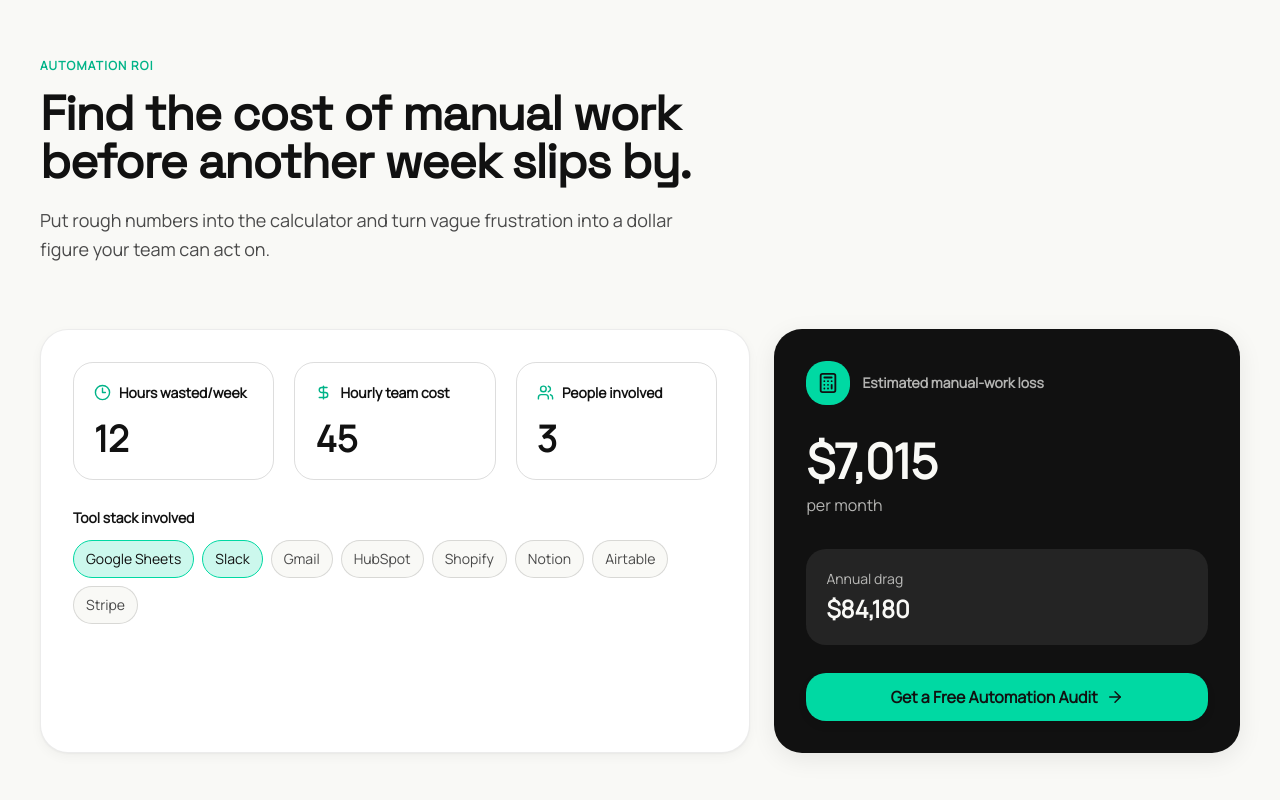
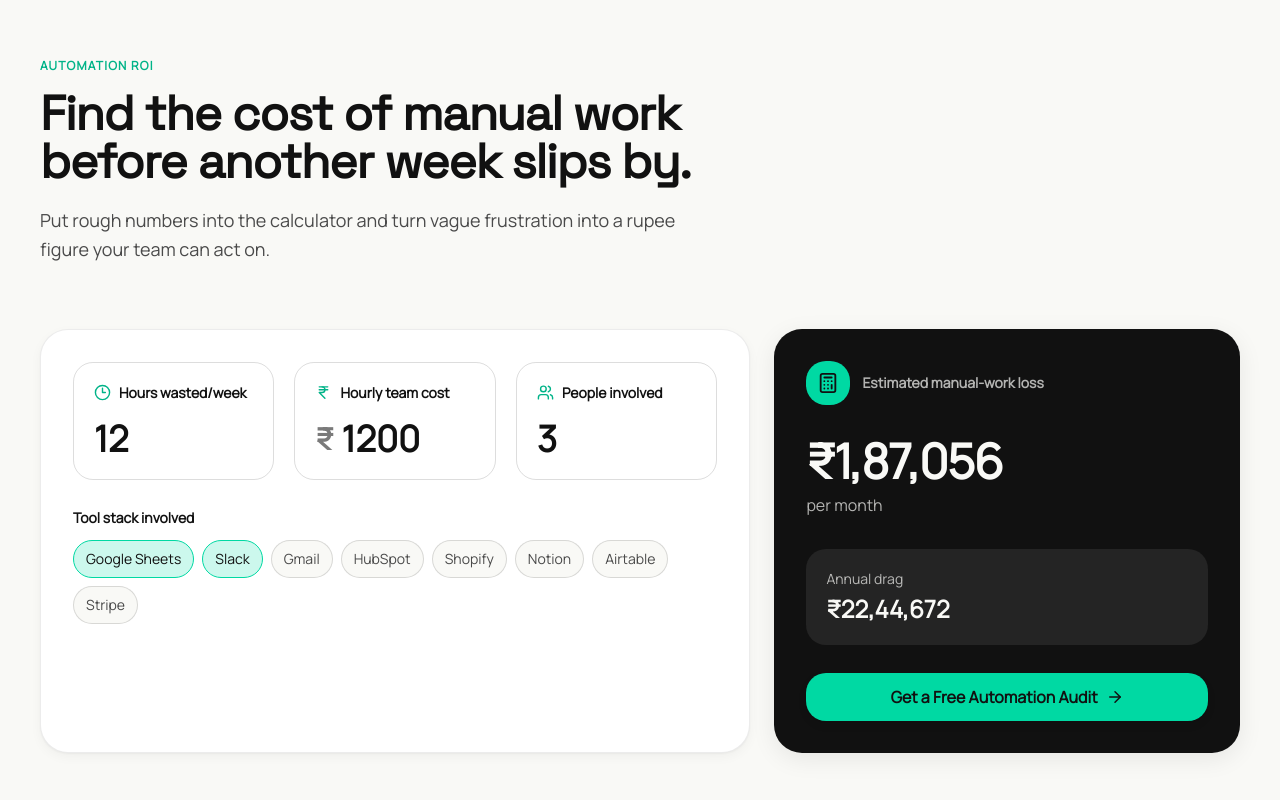
Before and after one commit to khushalchandpa7/khushal-automation-agency, a React (Vite) app in the folder frontend/: page / in a window 1280 px wide. Shown: the part 1900-2700 px from the top of the page. Built offline with nearby package versions, Linux system fonts and the light colour scheme; no server answers.

Commit message:
Polish KA experience with INR ROI and dark glass

```diff
--- a/frontend/src/components/layout/Nav.jsx
+++ b/frontend/src/components/layout/Nav.jsx
@@ -16,8 +16,7 @@ const links = [
   { href: "#audit-quiz", label: "Audit", Icon: ClipboardCheck },
 ];
 
-const glassPill =
-  "bg-panel-base/[0.07] backdrop-blur-xl border border-surface-strong shadow-[inset_0_1px_0_rgba(255,255,255,0.7),0_8px_32px_rgba(17,17,17,0.07)]";
+const glassPill = "glass-pill";
 
 function getInitialTheme() {
   if (typeof document === "undefined") {
@@ -145,8 +144,7 @@ function Nav() {
           style={{
             left: "50%",
             transform: "translate(-50%, -50%)",
-            background:
-              "radial-gradient(circle, rgba(0,217,163,0.6) 0%, rgba(0,217,163,0.34) 32%, rgba(255,255,255,0.22) 58%, transparent 75%)",
+            background: "var(--glass-nav-glow)",
             transition:
               "left 0.45s cubic-bezier(0.34, 1.56, 0.64, 1), opacity 0.25s ease",
           }}
@@ -158,10 +156,8 @@ function Nav() {
           style={{
             width: "76px",
             transform: "translateX(-50%)",
-            background:
-              "linear-gradient(135deg, rgba(0,217,163,0.24), rgba(255,255,255,0.62) 52%, rgba(0,150,115,0.16))",
-            boxShadow:
-              "inset 0 1px 0 rgba(255,255,255,0.82), inset 0 -1px 0 rgba(0,217,163,0.16), 0 10px 28px rgba(0,150,115,0.16)",
+            background: "var(--glass-nav-plate-bg)",
+            boxShadow: "var(--glass-nav-plate-shadow)",
             transition:
               "left 0.45s cubic-bezier(0.34, 1.56, 0.64, 1), width 0.45s cubic-bezier(0.34, 1.56, 0.64, 1), opacity 0.2s ease",
           }}
--- a/frontend/src/components/sections/RoiCalculator.jsx
+++ b/frontend/src/components/sections/RoiCalculator.jsx
@@ -1,5 +1,5 @@
 import { useEffect, useMemo, useState } from "react";
-import { ArrowRight, Calculator, Clock3, DollarSign, Users } from "lucide-react";
+import { ArrowRight, Calculator, Clock3, IndianRupee, Users } from "lucide-react";
 import SectionWrap from "../ui/SectionWrap";
 import Button from "../ui/Button";
 import { useEntrance } from "../../hooks/useEntrance";
@@ -16,9 +16,9 @@ const toolOptions = [
   "Stripe",
 ];
 
-const formatter = new Intl.NumberFormat("en-US", {
+const formatter = new Intl.NumberFormat("en-IN", {
   style: "currency",
-  currency: "USD",
+  currency: "INR",
   maximumFractionDigits: 0,
 });
 
@@ -29,7 +29,7 @@ function RoiCalculator() {
   const [hasInteracted, setHasInteracted] = useState(false);
   const [inputs, setInputs] = useState({
     hoursPerWeek: 12,
-    hourlyCost: 45,
+    hourlyCost: 1200,
     peopleInvolved: 3,
     toolStack: ["Google Sheets", "Slack"],
   });
@@ -49,6 +49,7 @@ function RoiCalculator() {
 
     setRoi({
       ...inputs,
+      currency: "INR",
       monthlyLoss,
       annualLoss,
     });
@@ -81,7 +82,7 @@ function RoiCalculator() {
         id="roi-calculator"
         eyebrow="Automation ROI"
         title="Find the cost of manual work before another week slips by."
-        lede="Put rough numbers into the calculator and turn vague frustration into a dollar figure your team can act on."
+        lede="Put rough numbers into the calculator and turn vague frustration into a rupee figure your team can act on."
       >
         <div className="grid lg:grid-cols-5 gap-6">
           <div
@@ -106,17 +107,23 @@ function RoiCalculator() {
 
               <label className="block rounded-2xl border border-surface-strong p-5">
                 <span className="flex items-center gap-2 text-sm font-semibold">
-                  <DollarSign size={17} className="text-accent-mint-deep" />
+                  <IndianRupee size={17} className="text-accent-mint-deep" />
                   Hourly team cost
                 </span>
-                <input
-                  type="number"
-                  min="10"
-                  max="500"
-                  value={inputs.hourlyCost}
-                  onChange={(e) => updateField("hourlyCost", e.target.value)}
-                  className="mt-4 w-full bg-transparent text-4xl font-semibold outline-none"
-                />
+                <div className="mt-4 flex items-center gap-2">
+                  <span className="text-3xl font-semibold text-ink-subtle">
+                    ₹
+                  </span>
+                  <input
+                    type="number"
+                    min="100"
+                    max="10000"
+                    step="100"
+                    value={inputs.hourlyCost}
+                    onChange={(e) => updateField("hourlyCost", e.target.value)}
+                    className="w-full bg-transparent text-4xl font-semibold outline-none"
+                  />
+                </div>
               </label>
 
               <label className="block rounded-2xl border border-surface-strong p-5">
--- a/frontend/src/index.css
+++ b/frontend/src/index.css
@@ -34,6 +34,12 @@
     --color-accent-contrast: 17 17 17;
     --shadow-soft: 0 1px 2px rgba(17, 17, 17, 0.04), 0 4px 12px rgba(17, 17, 17, 0.04);
     --shadow-lift: 0 6px 24px rgba(17, 17, 17, 0.08);
+    --glass-pill-bg: rgba(17, 17, 17, 0.07);
+    --glass-pill-border: rgba(17, 17, 17, 0.14);
+    --glass-pill-shadow: inset 0 1px 0 rgba(255, 255, 255, 0.7), 0 8px 32px rgba(17, 17, 17, 0.07);
+    --glass-nav-glow: radial-gradient(circle, rgba(0, 217, 163, 0.6) 0%, rgba(0, 217, 163, 0.34) 32%, rgba(255, 255, 255, 0.22) 58%, transparent 75%);
+    --glass-nav-plate-bg: linear-gradient(135deg, rgba(0, 217, 163, 0.24), rgba(255, 255, 255, 0.62) 52%, rgba(0, 150, 115, 0.16));
+    --glass-nav-plate-shadow: inset 0 1px 0 rgba(255, 255, 255, 0.82), inset 0 -1px 0 rgba(0, 217, 163, 0.16), 0 10px 28px rgba(0, 150, 115, 0.16);
   }
 
   .dark {
@@ -57,6 +63,12 @@
     --color-accent-contrast: 7 18 16;
     --shadow-soft: 0 1px 2px rgba(0, 0, 0, 0.18), 0 12px 36px rgba(0, 0, 0, 0.18);
     --shadow-lift: 0 18px 52px rgba(0, 0, 0, 0.28);
+    --glass-pill-bg: linear-gradient(135deg, rgba(242, 248, 246, 0.13), rgba(242, 248, 246, 0.055));
+    --glass-pill-border: rgba(242, 248, 246, 0.16);
+    --glass-pill-shadow: inset 0 1px 0 rgba(255, 255, 255, 0.18), inset 0 -1px 0 rgba(255, 255, 255, 0.04), 0 18px 56px rgba(0, 0, 0, 0.36), 0 0 0 1px rgba(255, 255, 255, 0.035);
+    --glass-nav-glow: radial-gradient(circle, rgba(31, 229, 181, 0.32) 0%, rgba(31, 229, 181, 0.18) 34%, rgba(242, 248, 246, 0.08) 58%, transparent 76%);
+    --glass-nav-plate-bg: linear-gradient(135deg, rgba(242, 248, 246, 0.12), rgba(242, 248, 246, 0.07) 52%, rgba(31, 229, 181, 0.13));
+    --glass-nav-plate-shadow: inset 0 1px 0 rgba(255, 255, 255, 0.16), inset 0 -1px 0 rgba(31, 229, 181, 0.12), 0 14px 36px rgba(0, 0, 0, 0.28);
   }
 
   html {
@@ -107,6 +119,19 @@
 }
 
 @layer utilities {
+  .glass-pill {
+    background: var(--glass-pill-bg);
+    border: 1px solid var(--glass-pill-border);
+    box-shadow: var(--glass-pill-shadow);
+    -webkit-backdrop-filter: blur(22px) saturate(1.45);
+    backdrop-filter: blur(22px) saturate(1.45);
+    transition:
+      background 0.25s ease,
+      border-color 0.25s ease,
+      box-shadow 0.25s ease,
+      transform 0.25s ease;
+  }
+
   .bg-white {
     background-color: rgb(var(--color-surface-base) / var(--tw-bg-opacity, 1));
   }
--- a/frontend/src/lib/gsap.js
+++ b/frontend/src/lib/gsap.js
@@ -5,11 +5,6 @@ import { ScrollToPlugin } from "gsap/ScrollToPlugin";
 
 if (typeof window !== "undefined") {
   gsap.registerPlugin(ScrollTrigger, TextPlugin, ScrollToPlugin);
-
-  // Force GPU-accelerated transforms by default and lock to a sensible global
-  // ease. force3D: true is GSAP's default for transform-related tweens but
-  // we set it explicitly so future contributors don't have to wonder.
-  gsap.defaults({ force3D: true });
 
   // Respect the user's motion preferences. If they've requested reduced
   // motion at the OS level, kill any timeline progress and skip ScrollTrigger
```
Also changed, not shown: frontend/src/components/sections/IntegrationStack.jsx (+4 -17 lines), 1 other file (tests, documents, lock files or other folders).
